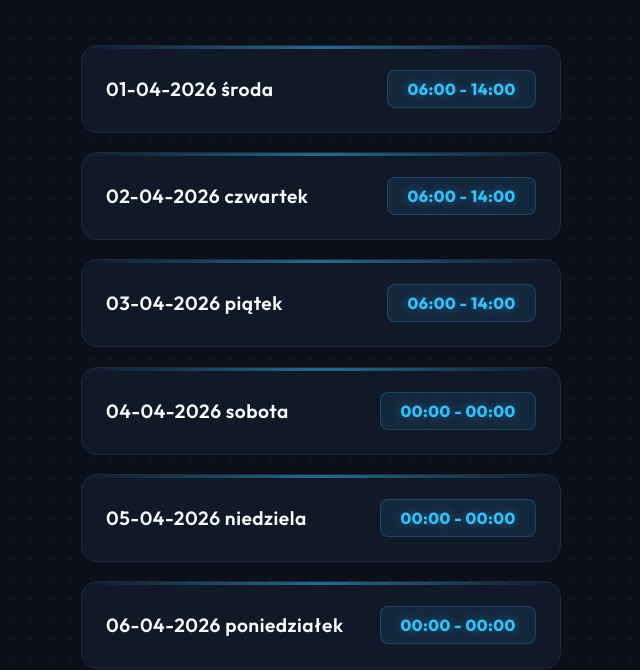
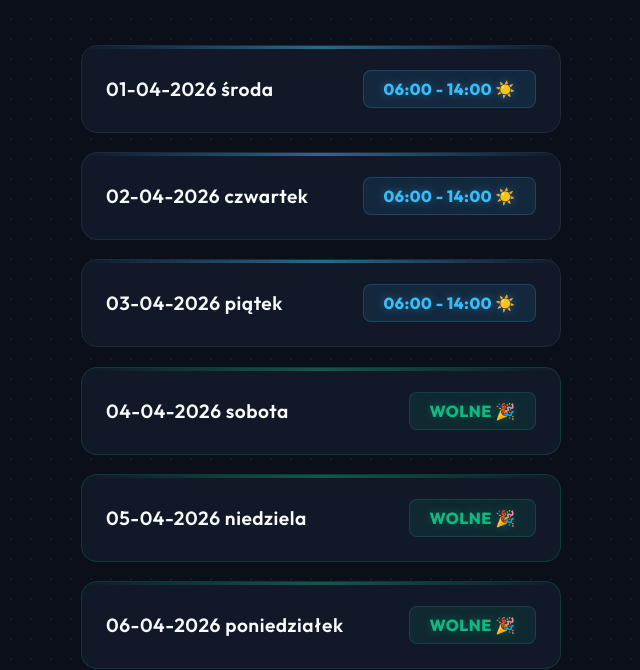
Before and after one commit to B1gCoder/asseco-grafik, a website: page index.html in a window 1280 px wide. Shown: the part 131-801 px from the top of the page, without its empty margins (319-959 px from the left). Drawn offline with Linux system fonts and the light colour scheme.

Commit message:
Update index.html

```diff
--- a/index.html
+++ b/index.html
@@ -34,14 +34,34 @@
 
                 dane.forEach(dzien => {
                     const karta = document.createElement('div');
-                    const czyWolne = !dzien.od || dzien.od.trim() === '';
 
-                    karta.className = 'dzien-karta' + (czyWolne ? ' wolne' : '');
+                    // 1. Sprawdzamy czy to dzień wolny (brak godzin lub 00:00 - 00:00)
+                    const czyWolne = !dzien.od || dzien.od.trim() === '' || (dzien.od === '00:00' && dzien.do === '00:00');
 
-                    const godzinyTekst = czyWolne ? 'WOLNE' : `${dzien.od} - ${dzien.do}`;
+                    // 2. Sprawdzamy czy to nocka (zaczyna się o 22:00)
+                    const czyNocka = dzien.od === '22:00';
 
+                    // 3. Sprawdzamy czy ten kafelek to dzisiejszy dzień
+                    const dzisiejszaData = new Date().toISOString().split('T')[0]; // Format YYYY-MM-DD
+                    const czyDzisiaj = dzien.data === dzisiejszaData;
+
+                    // Przypisujemy odpowiednie klasy CSS
+                    karta.className = 'dzien-karta' + (czyWolne ? ' wolne' : '') + (czyDzisiaj ? ' dzisiaj' : '');
+
+                    // Budujemy tekst godzin z odpowiednimi emotikonami
+                    let godzinyTekst = '';
+                    if (czyWolne) {
+                        godzinyTekst = 'WOLNE 🎉';
+                    } else {
+                        godzinyTekst = `${dzien.od} - ${dzien.do} ${czyNocka ? '🌙' : '☀️'}`;
+                    }
+
+                    // Wrzucamy dane do kafelka (dodajemy też mały napis "Dzisiaj")
                     karta.innerHTML = `
-                        <div class="data">${dzien.data}</div>
+                        <div class="data">
+                            ${dzien.data}
+                            ${czyDzisiaj ? '<span style="color: #ef4444; font-size: 0.8em; margin-left: 8px; font-weight: 800;">Dzisiaj!</span>' : ''}
+                        </div>
                         <div class="godziny">${godzinyTekst}</div>
                     `;
 
```
